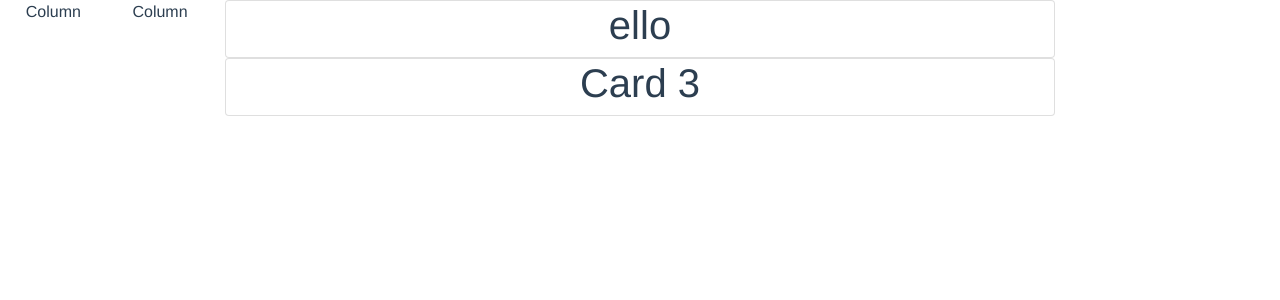
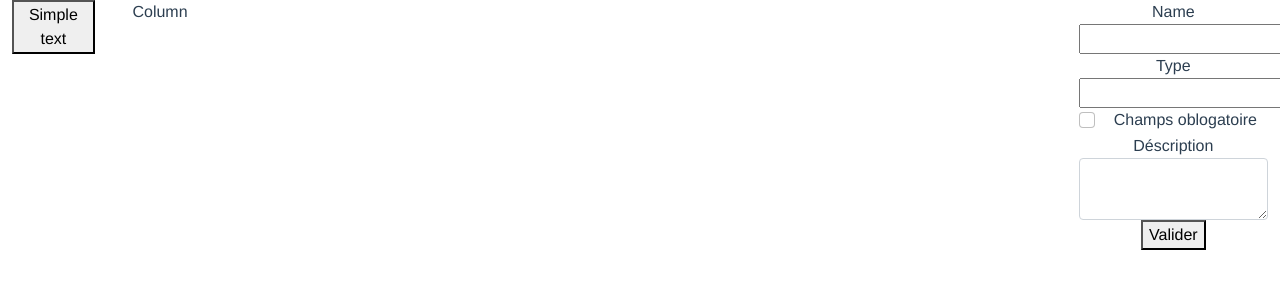
Before and after one commit to Jean-Lionel/form_builder_vue, a Vue app: page / in a window 1280 px wide. Shown: the top 300 px of the page. Built offline with nearby package versions, Linux system fonts and the light colour scheme.

Commit message:
init input field

```diff
--- a/src/components/bord/Board.vue
+++ b/src/components/bord/Board.vue
@@ -1,10 +1,7 @@
 <template>
     <div
-    :id="id"
-    @dragover.prevent
-    @drop.prevent="drop"
     >
-        <slot/>
+
     </div>
 </template>
 
--- /dev/null
+++ b/src/components/form/InputForm.vue
@@ -0,0 +1,59 @@
+<template>
+    <div>
+        <div class="row">
+            <div class="form-group">
+                <label for="">Name</label>
+                <input type="text" v-model="configForm.champName">
+            </div>
+            <div class="form-group">
+                <label for="">Type</label>
+                <input type="text" v-model="configForm.champType">
+            </div>
+            <div class="form-group">
+                <div class="form-check">
+                    <input class="form-check-input" type="checkbox" value="" id="flexCheckDefault" v-model="configForm.champObligatoire">
+                    <label class="form-check-label"  for="flexCheckDefault">
+                        Champs oblogatoire
+                    </label>
+                </div>
+
+            </div>
+
+            <div class="form-group">
+                    <label for="">Déscription</label>
+
+                    <textarea name="" id="" class="form-control"  v-model="configForm.description"></textarea>
+            </div>
+
+
+            <div class="form-group">
+                <button @click="validerChamps">Valider</button>
+            </div>
+        </div>
+
+    </div>
+</template>
+
+<script>
+export default {
+    props:["existingValue"],
+    data() {
+        return {
+             configForm: {
+                champName: this.existingValue?.champName,
+                champObligatoire: this.existingValue?.champObligatoire,
+                description: this.existingValue?.description,
+            },
+        }
+    },
+    methods: {
+        validerChamps() {
+            this.$emit("validerChamps", this.configForm);
+        }
+    }
+}
+</script>
+
+<style lang="scss" scoped>
+
+</style>
--- a/src/components/side/LeftSide.vue
+++ b/src/components/side/LeftSide.vue
@@ -2,7 +2,9 @@
     <div>
         <div class="row">
         <div class="col">
-          Column
+            <button @click="createAsimpleText">
+                Simple text
+            </button>
         </div>
         <div class="col">
           Column
@@ -13,7 +15,11 @@
 
 <script>
     export default {
-
+    methods: {
+            createAsimpleText() {
+            this.$emit('createAsimpleText');
+            }
+        }
     }
 </script>
 
--- a/src/views/Home.vue
+++ b/src/views/Home.vue
@@ -3,27 +3,24 @@
         <div class="container-fluid">
             <div class="row">
                 <div class="col-2">
-                <LeftSide/>
+                    <LeftSide @createAsimpleText="createAsimpleText"/>
                 </div>
                 <div class="col-8">
-                <board id="bord-1">
-                    <card
-                    id="card-1"
-                    :draggable="true"
-                    >
-                    <h1>ello </h1>
-                    </card>
-                </board>
-                <board id="bord-2">
-                    <card
-                    id="card-2"
-                    :draggable="true"
-                    >
-                    <h1>Card 3 </h1>
-                    </card>
-                </board>
+                    <div v-for="(item,i) in inputList">
+                        <div class="form-group row mb-2" @click="chooseDetail(i, item)">
+                            <div class="col-4"><label for="" class="form-label">{{ item.champName }}
+                                <span v-if="item.champObligatoire">*</span>
+                            </label></div>
+                            <div class="col-8">
+                                <input type="text" name="" id="" class="form-control form-control-sm" placeholder="" aria-describedby="helpId">
+                                <small id="helpId" class="text-muted">Help text</small>
                             </div>
-            <div class="col-2"></div>
+                        </div>
+                    </div>
+                </div>
+                <div class="col-2">
+                 <input-form :existingValue="existingValue" @validerChamps="validerChamps"/>
+                </div>
             </div>
 
         </div>
@@ -34,8 +31,37 @@
 import LeftSide from '@/components/side/LeftSide.vue'
 import Board from '@/components/bord/Board.vue'
 import Card from '@/components/bord/Card.vue'
+import InputForm from '@/components/form/InputForm.vue'
 export default {
-  components: { LeftSide, Board, Card },
+    components: { LeftSide, Board, Card, InputForm },
+    data() {
+        return {
+            existingValue: {},
+            inputList: [
+
+            ],
+            choosedIndex : -1,
+        }
+    },
+
+    methods: {
+        createAsimpleText() {
+            this.inputList.push({
+                name : "Simple Text",
+            });
+        },
+        validerChamps(e) {
+             this.inputList[this.choosedIndex] = {
+                champName: e.champName,
+                champObligatoire: e.champObligatoire,
+                description: e.description,
+            };
+        },
+        chooseDetail(index, item) {
+            this.choosedIndex = index;
+            this.existingValue = item;
+        }
+    }
 
 }
 </script>
```
Lines whose indentation alone changed are shown as unchanged.
